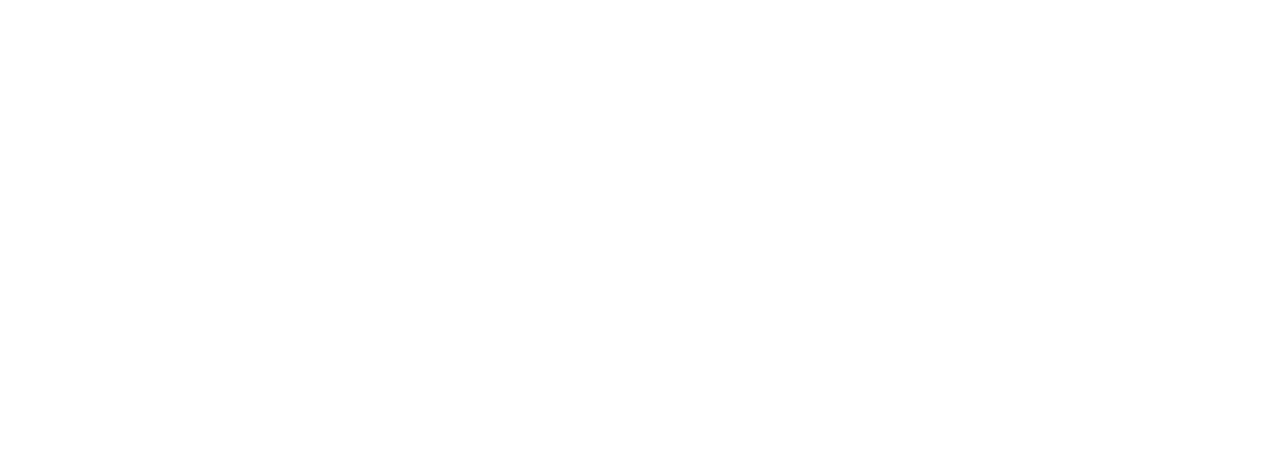
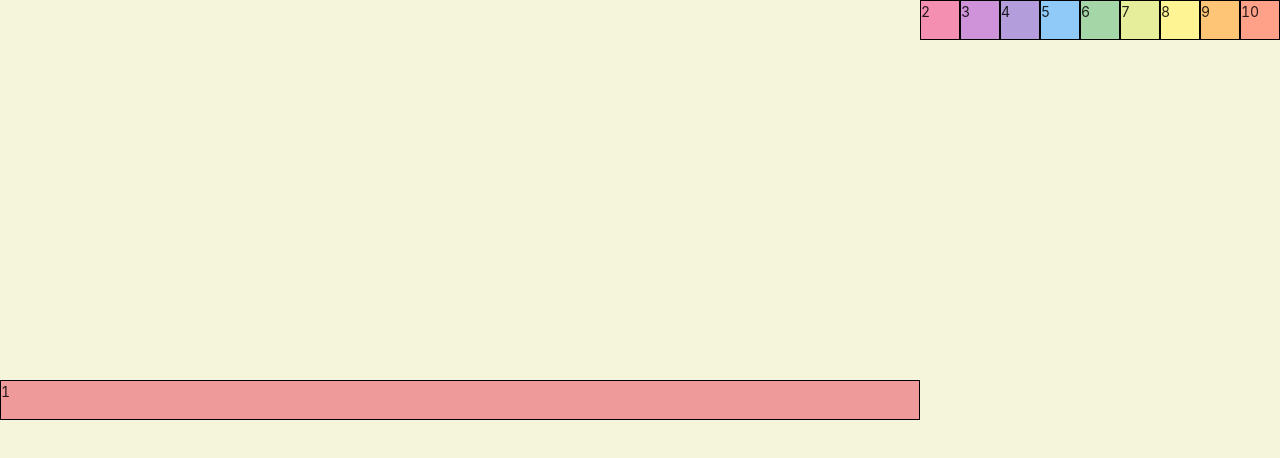
Before and after one commit to kimnewbie/React_Antd_API, a React (Create React App) app: page / in a window 1280 px wide. Shown: the top 458 px of the page. Built offline with nearby package versions, Linux system fonts and the light colour scheme.

Commit message:
flex box

```diff
--- a/src/App.js
+++ b/src/App.js
@@ -1,13 +1,12 @@
 import React from 'react';
 // import './App.css';
 import 'antd/dist/antd.css';
+import PracticeCSS from './practiceCSS/PracticeCSS';
 
 function App() {
     return (
         <div className="App">
-            <div className="App-header">
-
-            </div>
+            <PracticeCSS />
         </div>
     );
 }
--- a/src/practiceCSS/practiceCSS.css
+++ b/src/practiceCSS/practiceCSS.css
@@ -1,4 +1,56 @@
+/* div.container>div.item.item${$}*10*/
+
 .container {
   background: beige;
-  height: 100vh;
+  height: 100vh; /*부모와 상관없이 보이는 부분만*/
+  display: flex; /*아이템이 왼쪽에서 오른쪽으로 정렬됨*/
+  flex-direction: row;
+  /*왼쪽에서 오른쪽, row-reverse는 반대*/
+  /*flex-direction: column은 위에서 아래 column-reverse는 아래에서 위로 올라감*/
+  flex-wrap: nowrap; /*한줄에 꽉차게 :: wrap은 화면이 작아졌을 때 다른 줄로 변함 ::wrap-reverse는 아래에서 위로 반대로! */
+  /* flex-flow: column nowrap; 이건 두개 다 함께 사용하는 법 */
+  justify-content: flex-start; /*아이템을 어떻게 배치할지 왼쪽에서 오른쪽으로! :: space-around는 패딩 넣어주는 거 ::space-evenly, space-between*/
+  align-items: baseline; /*아예 화면 가운데로 ::baseline은 상자 크기가 달라도 텍스트 위치가 일렬로 맞춰지도록*/
+  align-content: space-between;
 }
+
+.item {
+  width: 40px;
+  height: 40px;
+  border: 1px solid black;
+}
+
+.item1 {
+  background: #ef9a9a;
+  flex-grow: 1; /*화면에 맞게 늘어남*/
+  flex-shrink: 0; /*높은 숫자일수록 컨테이너 화면에서 크게 작아진다*/
+  /* flex-basis: 30%; */
+  align-self: center; /*아이템 하나만 배치*/
+}
+.item2 {
+  background: #f48fb1;
+}
+.item3 {
+  background: #ce93d8;
+}
+.item4 {
+  background: #b39ddb;
+}
+.item5 {
+  background: #90caf9;
+}
+.item6 {
+  background: #a5d6a7;
+}
+.item7 {
+  background: #e6ee9c;
+}
+.item8 {
+  background: #fff494;
+}
+.item9 {
+  background: #ffc576;
+}
+.item10 {
+  background: #ffa189;
+}
```
